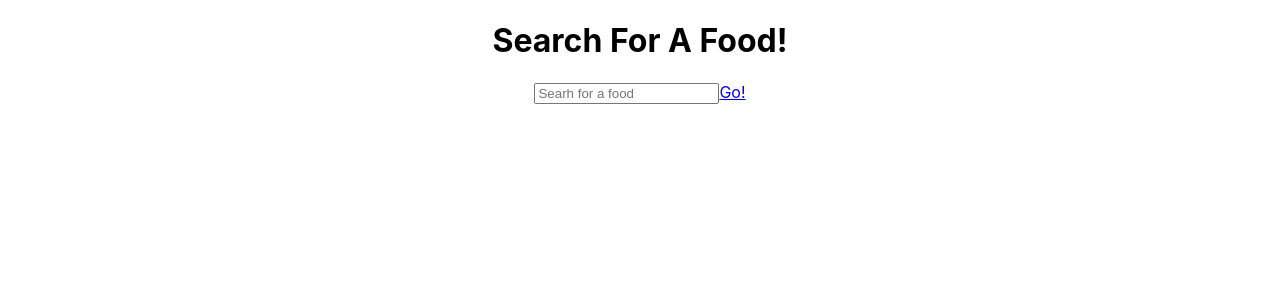
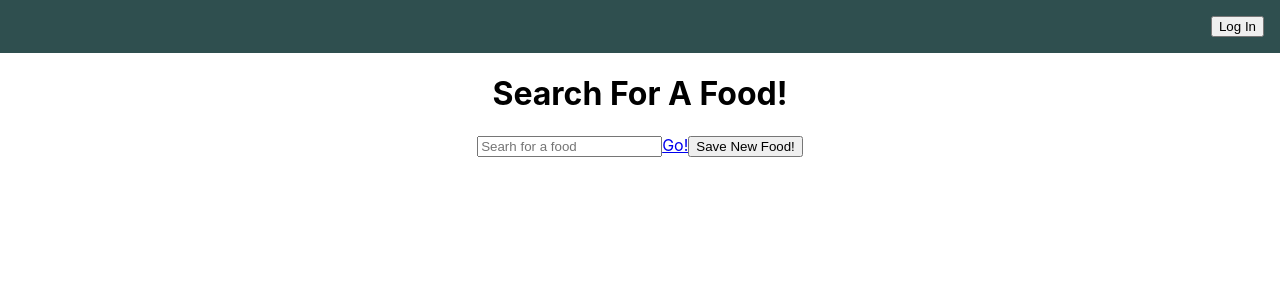
Before and after one commit to xaviguasch/react-router-patterns-prac, a React (Create React App) app: page / in a window 1280 px wide. Shown: the top 300 px of the page. Built offline with nearby package versions, Linux system fonts and the light colour scheme.

Commit message:
added withRouter higher order component

```diff
--- a/src/App.js
+++ b/src/App.js
@@ -2,6 +2,7 @@
 import Food from './Food'
 import Meal from './Meal'
 import FoodSearch from './FoodSearch'
+import Navbar from './Navbar'
 import { Route, Switch } from 'react-router-dom'
 import './App.css'
 
@@ -9,6 +10,8 @@
   return (
     <div className='App'>
       {/* <Route exact path='/food/:name' component={Food} /> */}
+
+      <Navbar />
       <Switch>
         <Route
           exact
@@ -16,7 +19,8 @@
           render={routeProps => <Food authenticated={true} {...routeProps} />}
         />
         <Route exact path='/food/:foodName/drink/:drinkName' component={Meal} />
-        <Route exact path='/' render={() => <FoodSearch />} />
+        {/* <Route exact path='/' render={routeProps => <FoodSearch {...routeProps} />} /> */}
+        <Route exact path='/' component={FoodSearch} />} />
         <Route render={() => <h1>ERROR NOT FOUND</h1>} />
       </Switch>
     </div>
--- a/src/Food.js
+++ b/src/Food.js
@@ -5,11 +5,12 @@
 class Food extends Component {
   render() {
     const name = this.props.match.params.name
+
     const url = `https://source.unsplash.com/1600x900/?${name}`
     return (
       <div className='Food'>
         {/\d/.test(name) ? (
-          <Redirect to='/' />
+          <Redirect to='/notfound' />
         ) : (
           <div>
             <h1>I love to eat {name}</h1>
--- a/src/FoodSearch.js
+++ b/src/FoodSearch.js
@@ -7,10 +7,16 @@
     this.state = { query: '' }
 
     this.handleChange = this.handleChange.bind(this)
+    this.handleClick = this.handleClick.bind(this)
   }
 
   handleChange(evt) {
     this.setState({ query: evt.target.value })
+  }
+
+  handleClick() {
+    console.log('SAVED YOUR FOOD TO DB!')
+    this.props.history.push(`/food/${this.state.query}`)
   }
 
   render() {
@@ -24,6 +30,7 @@
           onChange={this.handleChange}
         />
         <Link to={`/food/${this.state.query}`}>Go!</Link>
+        <button onClick={this.handleClick}>Save New Food!</button>
       </div>
     )
   }
--- /dev/null
+++ b/src/Navbar.css
@@ -0,0 +1,6 @@
+.Navbar {
+  display: flex;
+  justify-content: flex-end;
+  background: darkslategray;
+  padding: 1rem;
+}
--- /dev/null
+++ b/src/Navbar.js
@@ -0,0 +1,25 @@
+import React, { Component } from 'react'
+import { withRouter } from 'react-router-dom'
+import './Navbar.css'
+
+class Navbar extends Component {
+  constructor(props) {
+    super(props)
+    this.handleLogin = this.handleLogin.bind(this)
+  }
+
+  handleLogin() {
+    console.log('logged you in!')
+    this.props.history.push('/food/salmon')
+  }
+
+  render() {
+    return (
+      <div className='Navbar'>
+        <button onClick={this.handleLogin}>Log In</button>
+      </div>
+    )
+  }
+}
+
+export default withRouter(Navbar)
```
